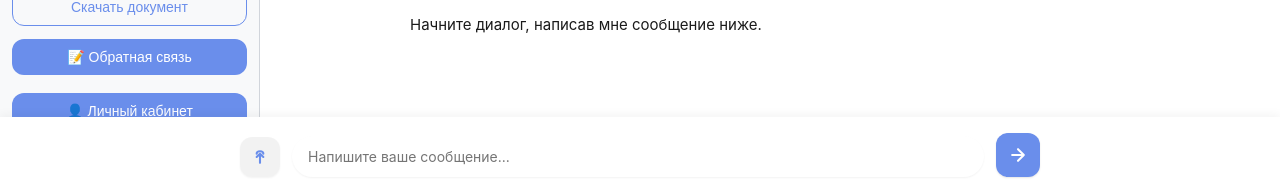
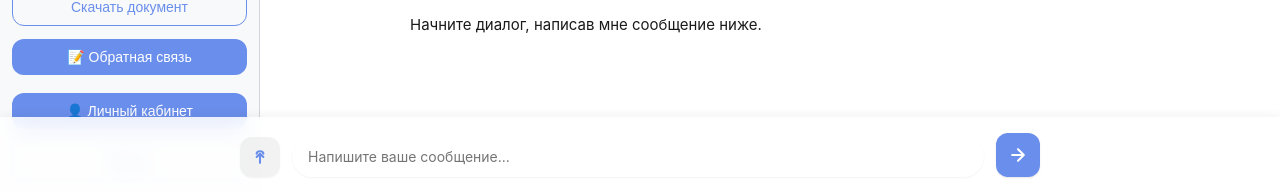
Before and after one commit to madebymoloday-sudo/seee, a Flask app: page / in a window 1280 px wide. Shown: the part 1475-1668 px from the top of the page. Run offline with Flask 3, Linux system fonts and the light colour scheme; the visitor is signed in with stand-in values (Sample User, id 1); data that the repository does not hold is empty; some libraries are stand-ins or nearby versions.

Commit message:
Make desktop input container transparent

```diff
--- a/static/css/style.css
+++ b/static/css/style.css
@@ -665,13 +665,19 @@ body {
 /* Input Container */
 .input-container {
     padding: 16px 24px;
-    background: var(--bg-primary);
+    background: rgba(255, 255, 255, 0.85);
+    backdrop-filter: blur(10px);
+    -webkit-backdrop-filter: blur(10px);
     position: fixed;
     bottom: 0;
     left: 0;
     right: 0;
     z-index: 1000;
     box-shadow: 0 -2px 10px rgba(0, 0, 0, 0.05);
+}
+
+body.dark-mode .input-container {
+    background: rgba(26, 26, 26, 0.85);
 }
 
 #messageForm {
```
